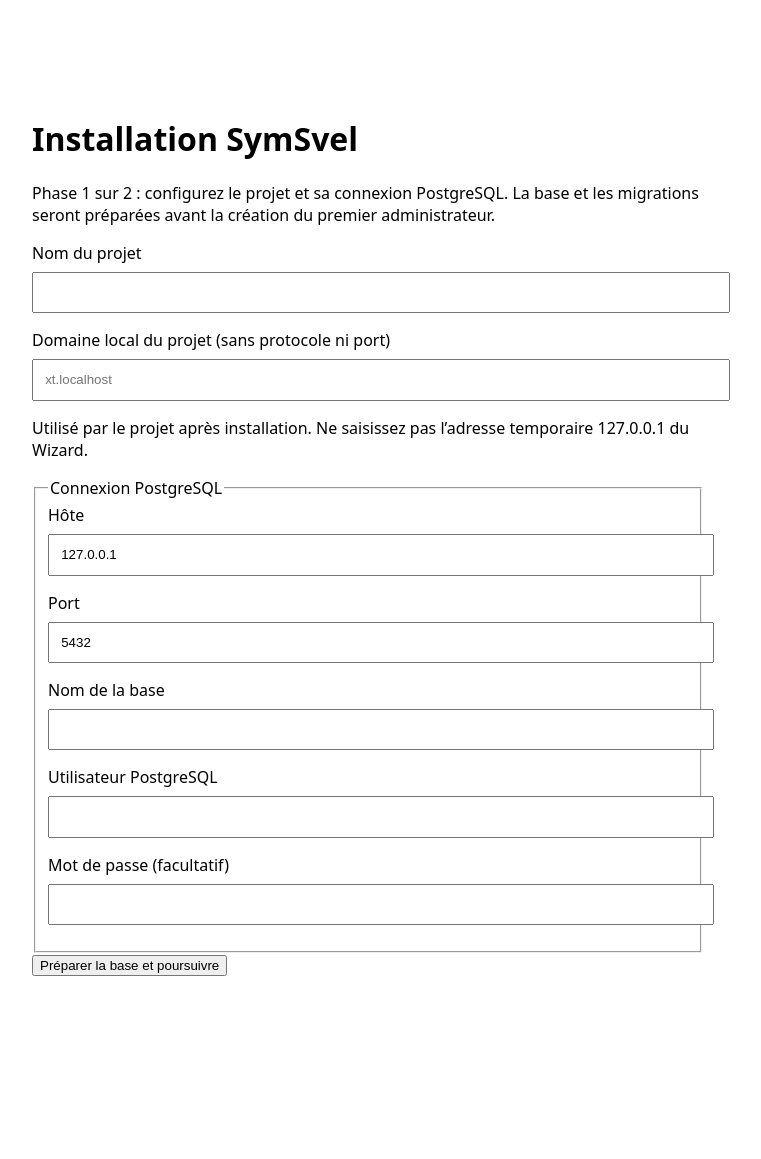
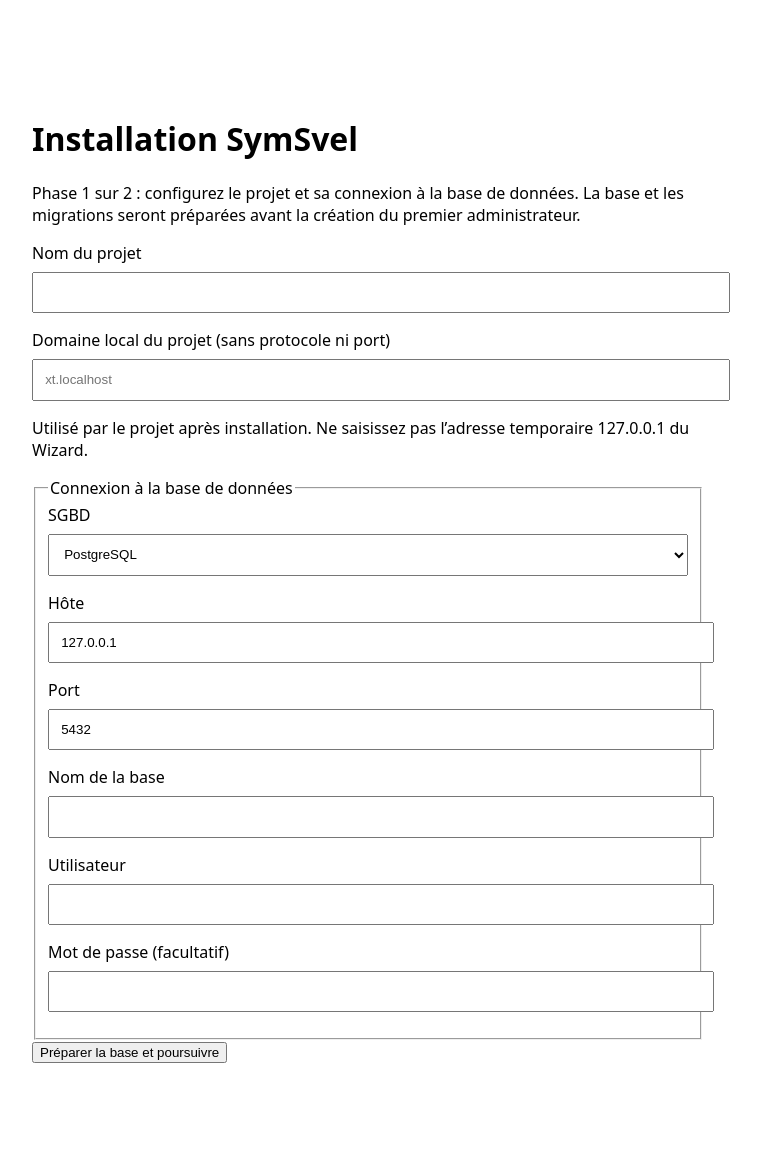
Before and after one commit to Symsvel-Framework/symsvel-back, a Symfony app: template templates/setup/index.html.twig in a window 1280 px wide. Shown: the whole page, without its empty margins (272-1033 px from the left). Before the commit the page ends 976 px from the top, so only its background shows below. Run offline with Twig, Linux system fonts and the light colour scheme; the template is opened without the code that fills it, so the values that code supplies are empty; some libraries are stand-ins or nearby versions.

Commit message:
feat(setup): expose four database engines in wizard

```diff
--- a/templates/setup/index.html.twig
+++ b/templates/setup/index.html.twig
@@ -3,7 +3,7 @@
 {% block body %}
 <main style="max-width:42rem;margin:5rem auto;font:1rem system-ui,sans-serif;padding:1rem">
   <h1>Installation SymSvel</h1>
-  <p>Phase 1 sur 2 : configurez le projet et sa connexion PostgreSQL. La base et les migrations seront préparées avant la création du premier administrateur.</p>
+  <p>Phase 1 sur 2 : configurez le projet et sa connexion à la base de données. La base et les migrations seront préparées avant la création du premier administrateur.</p>
   {% for message in app.flashes('setup_error') %}<p role="alert">{{ message }}</p>{% endfor %}
   <form method="post">
     <input type="hidden" name="_token" value="{{ csrf_token('symsvel_setup') }}">
@@ -13,19 +13,47 @@
     <input id="local_domain" name="local_domain" type="text" maxlength="253" placeholder="xt.localhost" required autocomplete="off" style="display:block;width:100%;padding:.7rem;margin:.5rem 0 1rem">
     <p>Utilisé par le projet après installation. Ne saisissez pas l’adresse temporaire 127.0.0.1 du Wizard.</p>
     <fieldset>
-      <legend>Connexion PostgreSQL</legend>
+      <legend>Connexion à la base de données</legend>
+      <label for="db_driver">SGBD</label>
+      <select id="db_driver" name="db_driver" style="display:block;width:100%;padding:.7rem;margin:.5rem 0 1rem">
+        <option value="postgresql">PostgreSQL</option>
+        <option value="mysql">MySQL</option>
+        <option value="mariadb">MariaDB</option>
+        <option value="sqlite">SQLite</option>
+      </select>
+      <div id="server_fields">
       <label for="db_host">Hôte</label>
       <input id="db_host" name="db_host" type="text" value="127.0.0.1" maxlength="253" required autocomplete="off" style="display:block;width:100%;padding:.7rem;margin:.5rem 0 1rem">
       <label for="db_port">Port</label>
       <input id="db_port" name="db_port" type="number" min="1" max="65535" value="5432" required style="display:block;width:100%;padding:.7rem;margin:.5rem 0 1rem">
       <label for="db_name">Nom de la base</label>
       <input id="db_name" name="db_name" type="text" maxlength="128" required autocomplete="off" style="display:block;width:100%;padding:.7rem;margin:.5rem 0 1rem">
-      <label for="db_user">Utilisateur PostgreSQL</label>
+      <label for="db_user">Utilisateur</label>
       <input id="db_user" name="db_user" type="text" maxlength="128" required autocomplete="off" style="display:block;width:100%;padding:.7rem;margin:.5rem 0 1rem">
       <label for="db_password">Mot de passe (facultatif)</label>
       <input id="db_password" name="db_password" type="password" autocomplete="new-password" style="display:block;width:100%;padding:.7rem;margin:.5rem 0 1rem">
+      </div>
+      <div id="sqlite_fields" hidden>
+        <label for="db_sqlite_path">Fichier SQLite relatif au backend</label>
+        <input id="db_sqlite_path" name="db_sqlite_path" value="var/data/app.sqlite" style="display:block;width:100%;padding:.7rem;margin:.5rem 0 1rem">
+      </div>
     </fieldset>
     <button type="submit">Préparer la base et poursuivre</button>
   </form>
+  <script>
+    const driver = document.getElementById('db_driver');
+    const serverFields = document.getElementById('server_fields');
+    const sqliteFields = document.getElementById('sqlite_fields');
+    const port = document.getElementById('db_port');
+    function updateDatabaseFields() {
+      const sqlite = driver.value === 'sqlite';
+      serverFields.hidden = sqlite;
+      sqliteFields.hidden = !sqlite;
+      serverFields.querySelectorAll('input').forEach(input => input.disabled = sqlite);
+      port.value = driver.value === 'postgresql' ? '5432' : '3306';
+    }
+    driver.addEventListener('change', updateDatabaseFields);
+    updateDatabaseFields();
+  </script>
 </main>
 {% endblock %}
```
